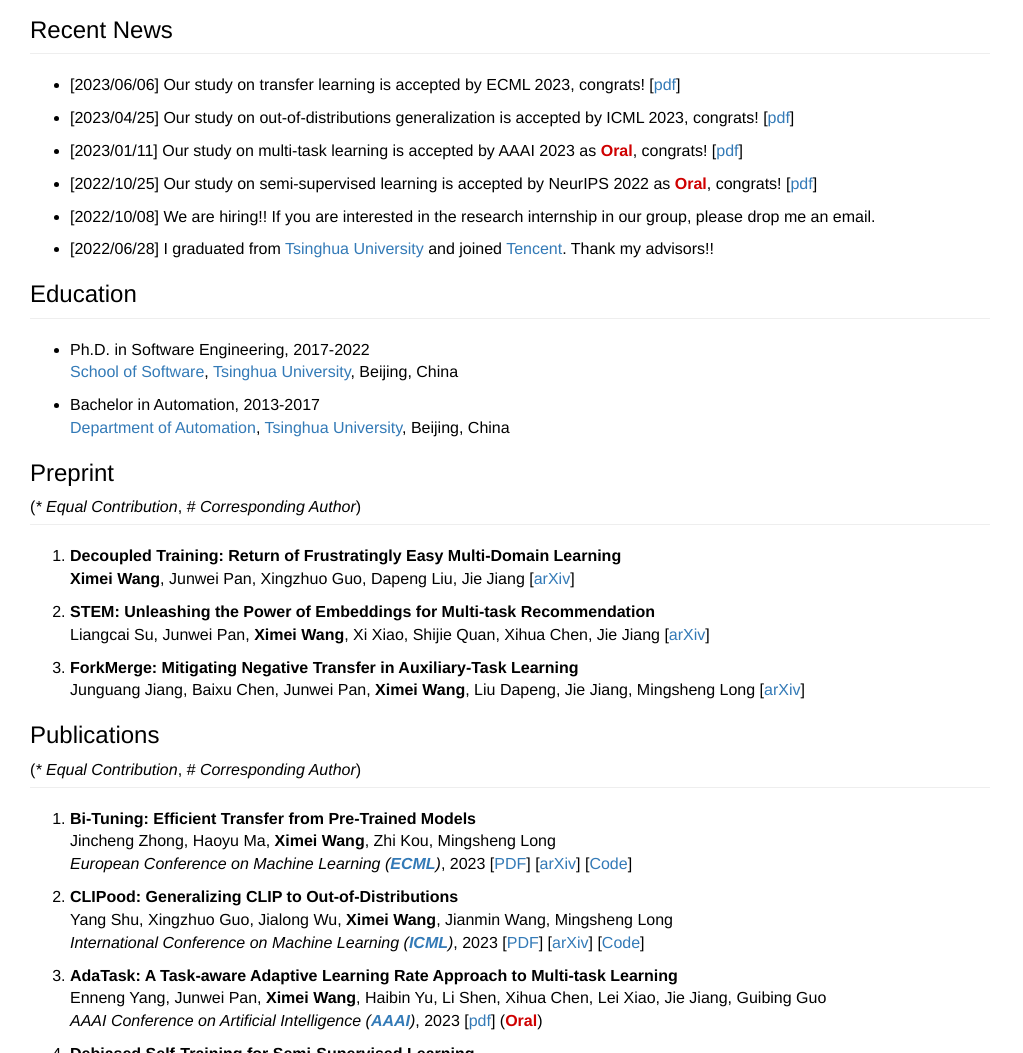
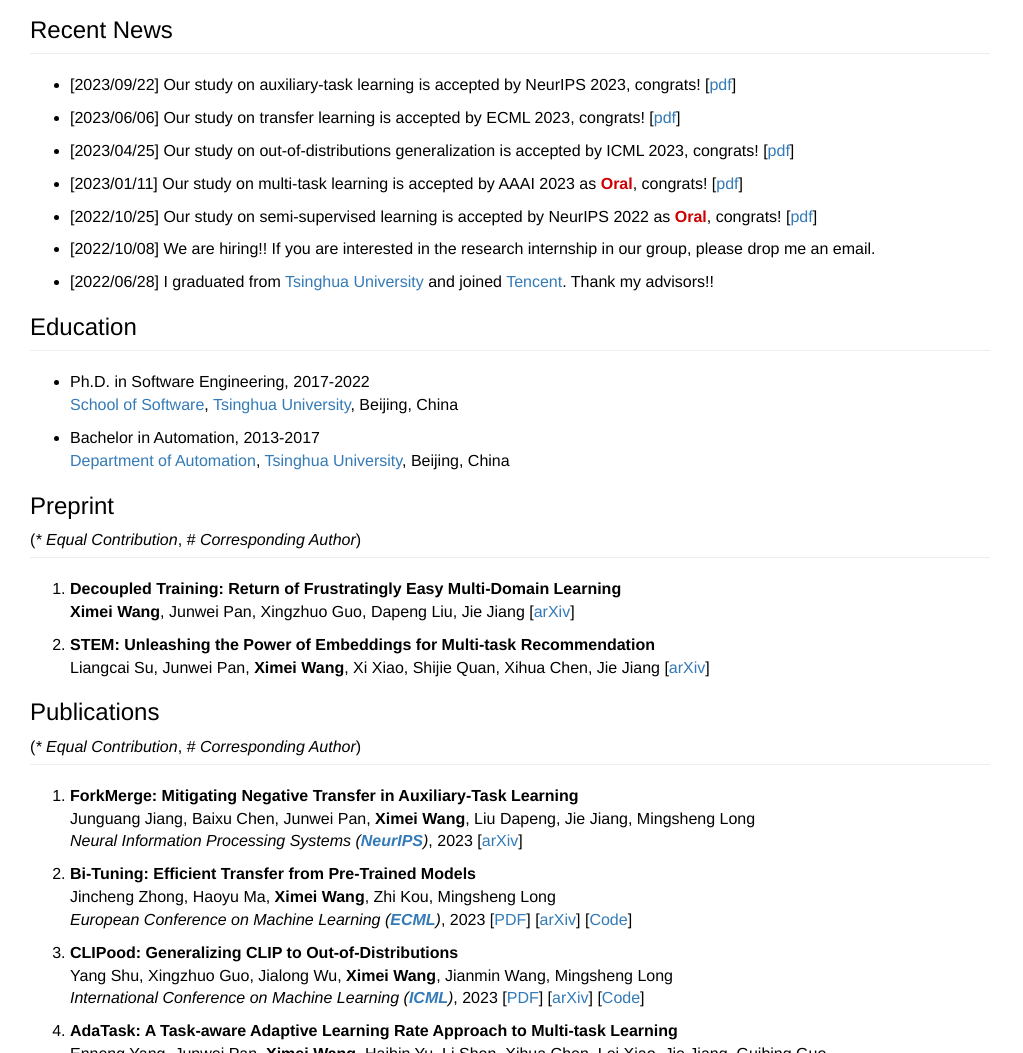
Before and after one commit to wxm17/wxm17.github.io, a plain HTML site: page index.html in a window 1280 px wide. Shown: the part 310-1363 px from the top of the page, without its empty margins (0-1023 px from the left). Drawn offline with Linux system fonts and the light colour scheme; some packages are replaced by stand-ins of ours; a script that the page names is missing.

Commit message:
add a new publication in NeurIPS 2023

```diff
--- a/index.html
+++ b/index.html
@@ -45,6 +45,9 @@
       <h3>Recent News</h3><hr>
         <ul>
              <li>
+                 <p>[2023/09/22] Our study on auxiliary-task learning is accepted by NeurIPS 2023, congrats! [<a href="https://arxiv.org/abs/2301.12618">pdf</a>] <br></p>
+             </li>
+             <li>
                  <p>[2023/06/06] Our study on transfer learning is accepted by ECML 2023, congrats! [<a href="https://arxiv.org/abs/2011.06182">pdf</a>] <br></p>
              </li>
             <li>
@@ -91,10 +94,6 @@
                    <p><strong>STEM: Unleashing the Power of Embeddings for Multi-task Recommendation</strong><br>
                             Liangcai Su, Junwei Pan, <strong>Ximei Wang</strong>, Xi Xiao, Shijie Quan, Xihua Chen, Jie Jiang [<a href="https://arxiv.org/abs/2308.13537">arXiv</a>]</p>
                </li>
-               <li>
-                   <p><strong>ForkMerge: Mitigating Negative Transfer in Auxiliary-Task Learning</strong><br>
-                            Junguang Jiang, Baixu Chen, Junwei Pan, <strong>Ximei Wang</strong>, Liu Dapeng, Jie Jiang, Mingsheng Long [<a href="https://arxiv.org/abs/2301.12618">arXiv</a>]</p>
-               </li>
             </ol>
 
 
@@ -102,6 +101,12 @@
         (<em>* Equal Contribution</em>, <em># Corresponding Author</em>)
         <hr>
             <ol>
+                    <li>
+                        <p><strong>ForkMerge: Mitigating Negative Transfer in Auxiliary-Task Learning</strong><br>
+                            Junguang Jiang, Baixu Chen, Junwei Pan, <strong>Ximei Wang</strong>, Liu Dapeng, Jie Jiang, Mingsheng Long <br>
+                        <em>Neural Information Processing Systems (<a href="http://nips.cc/Conferences/2023"><strong>NeurIPS</strong></a>)</em>, 2023 [<a href="https://arxiv.org/abs/2301.12618">arXiv</a>]</p>
+                    </li>
+
                     <li>
                         <p><strong>Bi-Tuning: Efficient Transfer from Pre-Trained Models</strong><br>
                         Jincheng Zhong, Haoyu Ma, <strong>Ximei Wang</strong>, Zhi Kou, Mingsheng Long<br>
```
